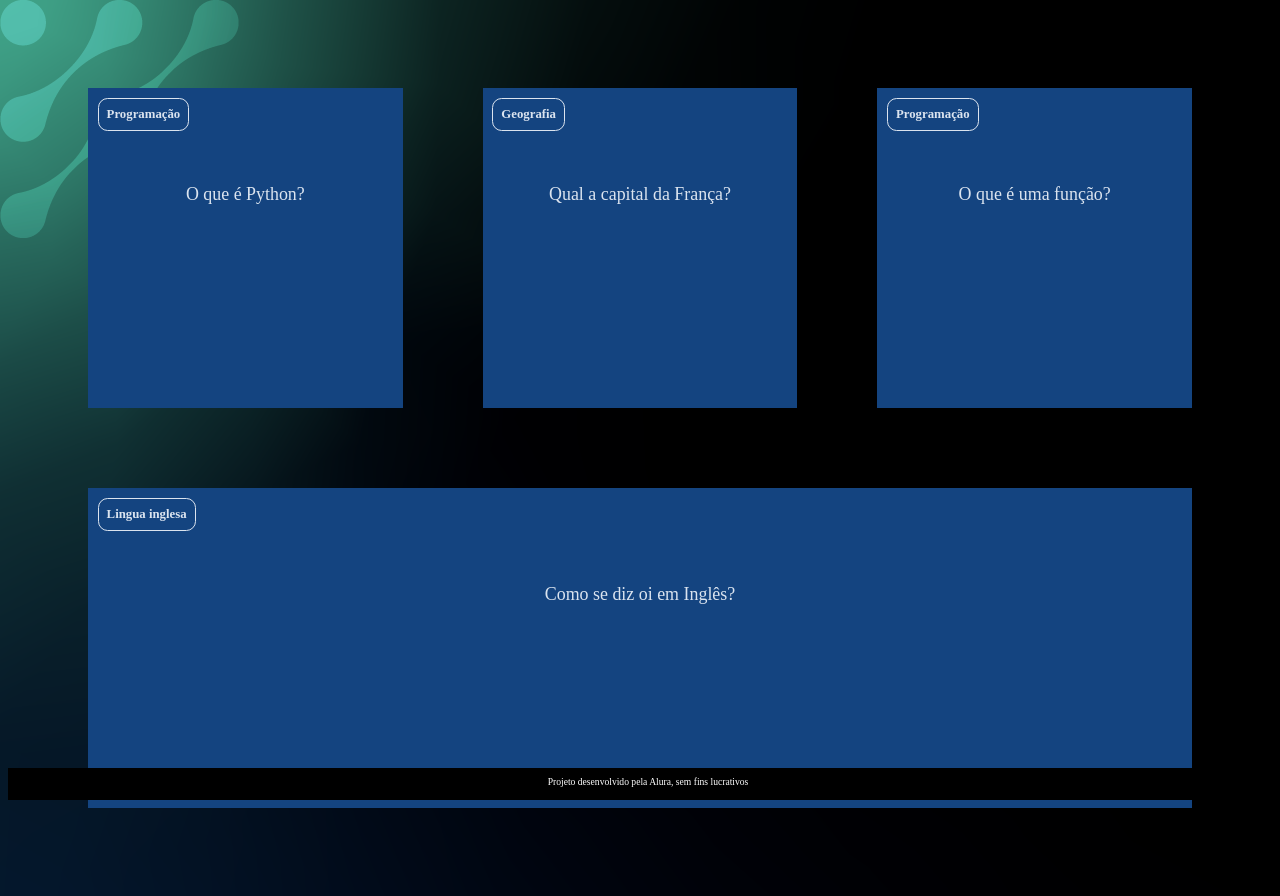
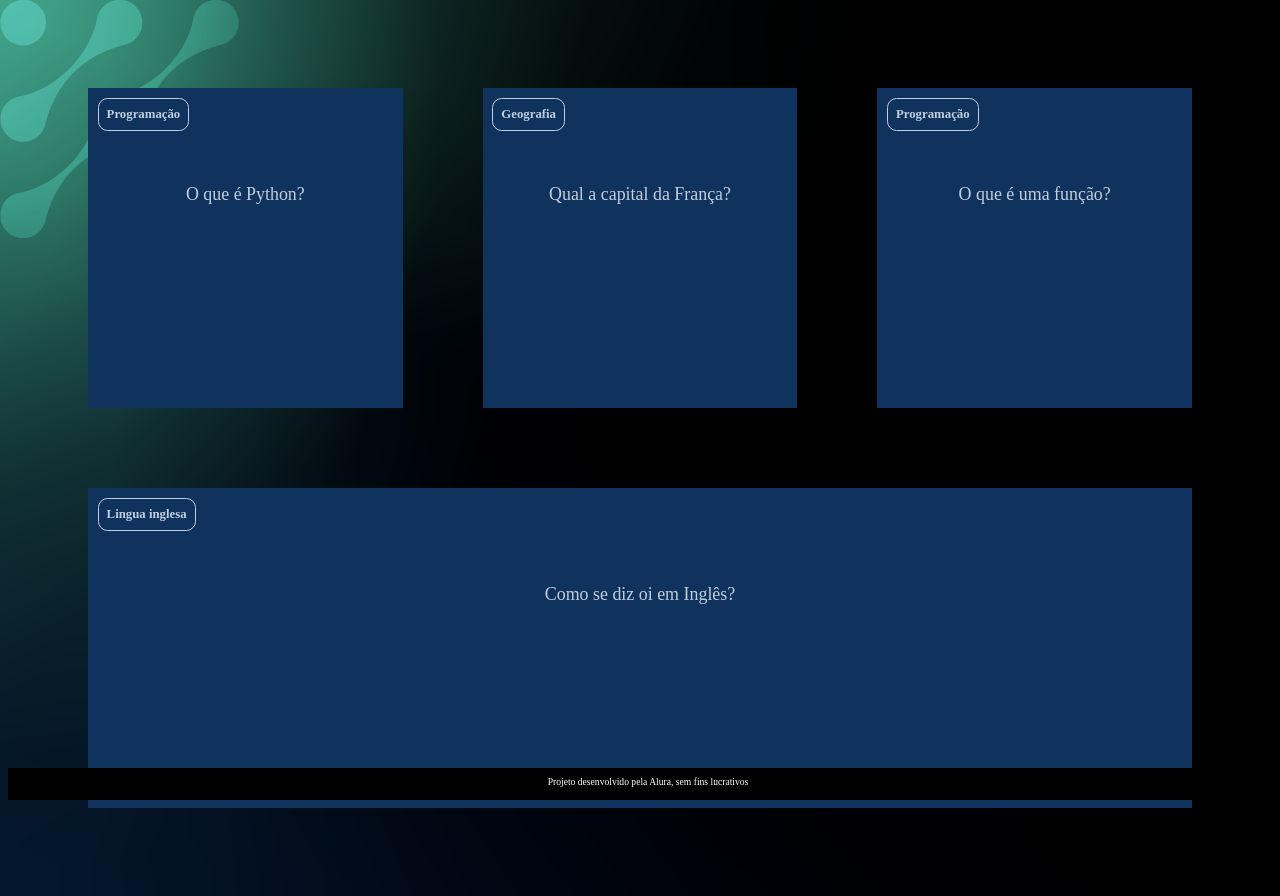
Before and after one commit to guis28/Cart-o-Flash, a plain HTML site: page index.html in a window 1280 px wide. Drawn offline with Linux system fonts and the light colour scheme.

Commit message:
Edit Files

```diff
--- a/assets/style.css
+++ b/assets/style.css
@@ -1,7 +1,7 @@
 :root {
-    --text-color: #DBE4EF;
-    --card-front-color: #144480;
-    --card-back-color: #00F4BF;
+    --text-color: #c1cede;
+    --card-front-color: #10335e;
+    --card-back-color: #1bd8af;
 }
 
 body {
```
